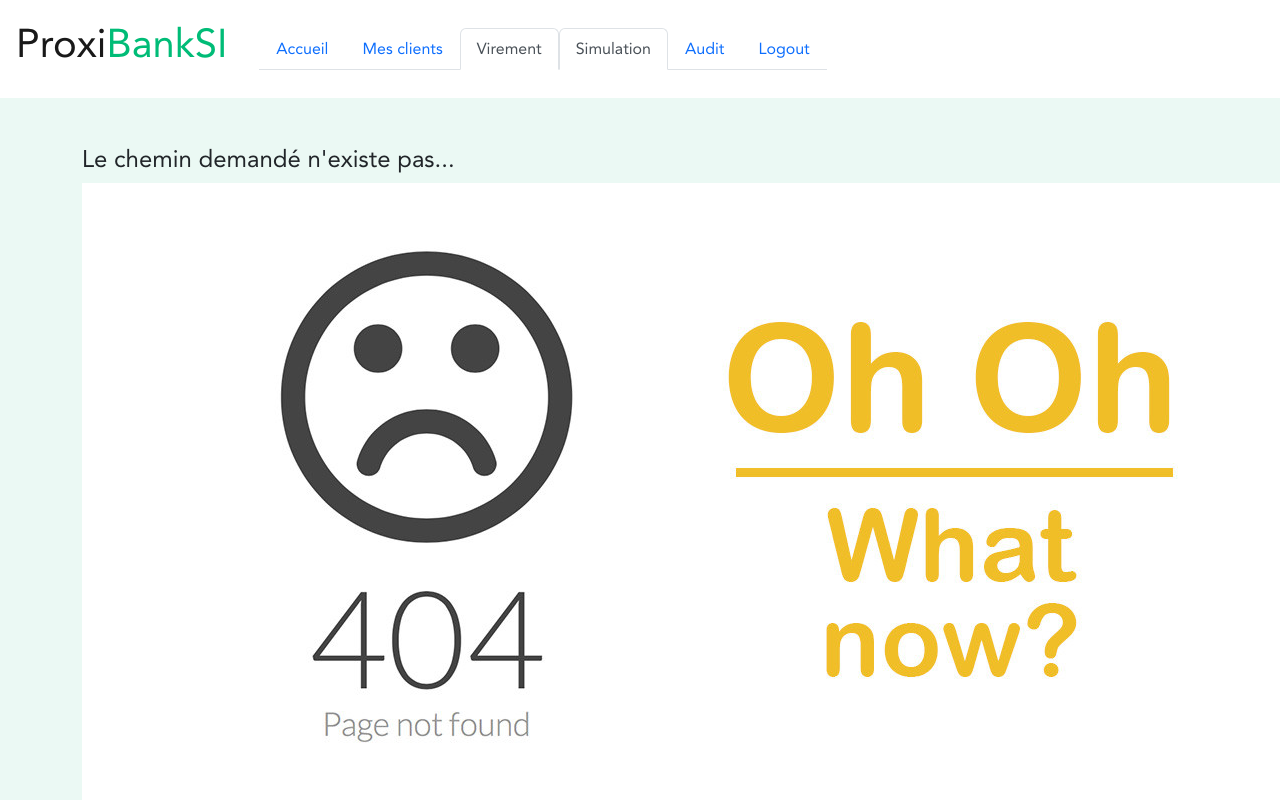
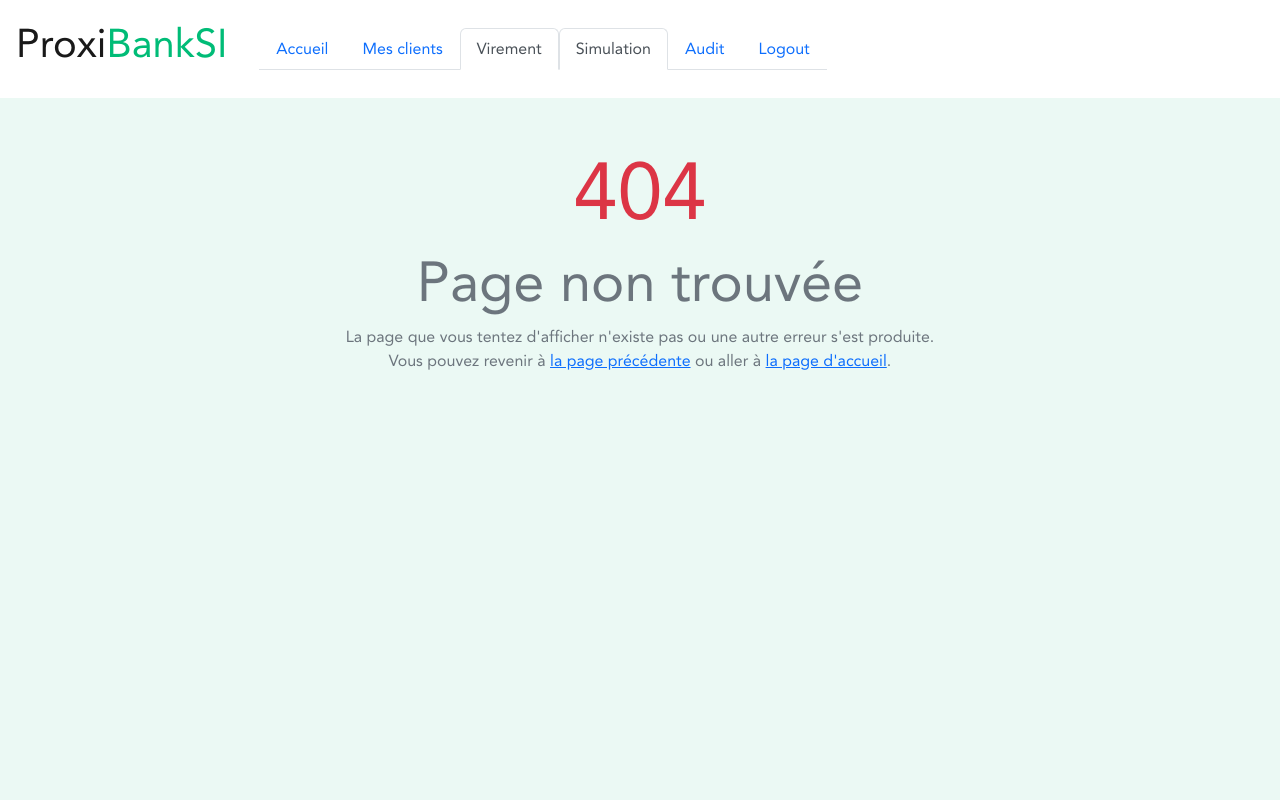
Before and after one commit to kendryk/proxibankSI_equipe1_front, an Angular app: page /not-found in a window 1280 px wide. Shown: the top 800 px of the page. Built offline with nearby package versions, Linux system fonts and the light colour scheme.

Commit message:
fix: page 404 enb français

```diff
--- a/src/app/no-found/no-found.component.html
+++ b/src/app/no-found/no-found.component.html
@@ -1,2 +1,15 @@
-<h4>Le chemin demandé n'existe pas...</h4>
-<img src="../../assets/404.jpeg" alt="">
+
+<div class="text-center text-secondary">
+
+    <h1 class="display-1 text-danger font-title font-weight-bold">404</h1>
+    <h3 class="display-4 font-title">Page non trouvée</h3>
+
+    <div>
+        La page que vous tentez d'afficher n'existe pas ou une autre erreur s'est produite.
+    </div>
+    <div>
+        Vous pouvez revenir à <a href="javascript:history.back()">la page précédente</a> ou aller à
+        <a routerLink="/advisor/1" >la page d'accueil</a>.
+    </div>
+
+</div>
```
Also changed, not shown: src/assets/404.jpeg (deleted).
